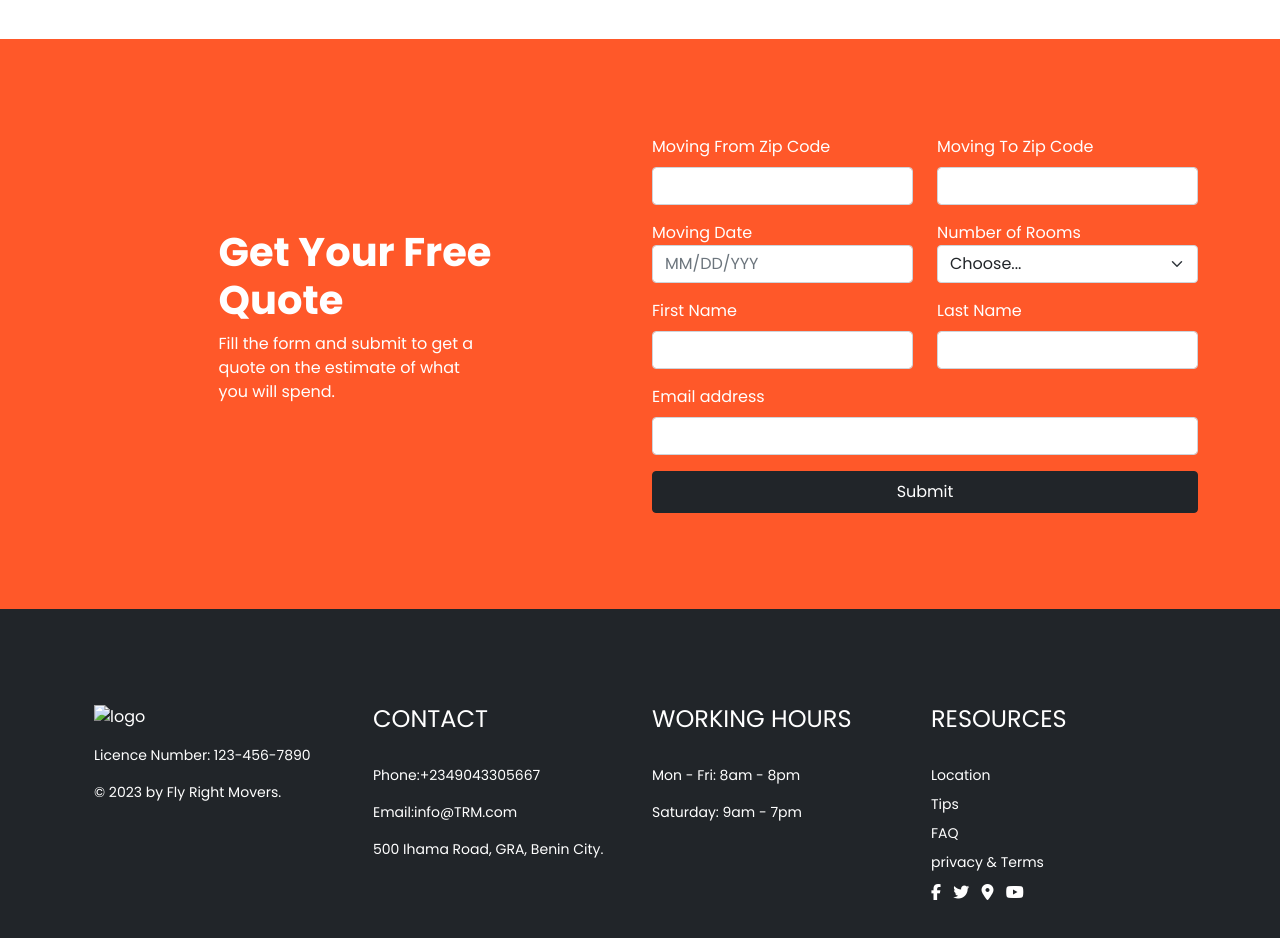
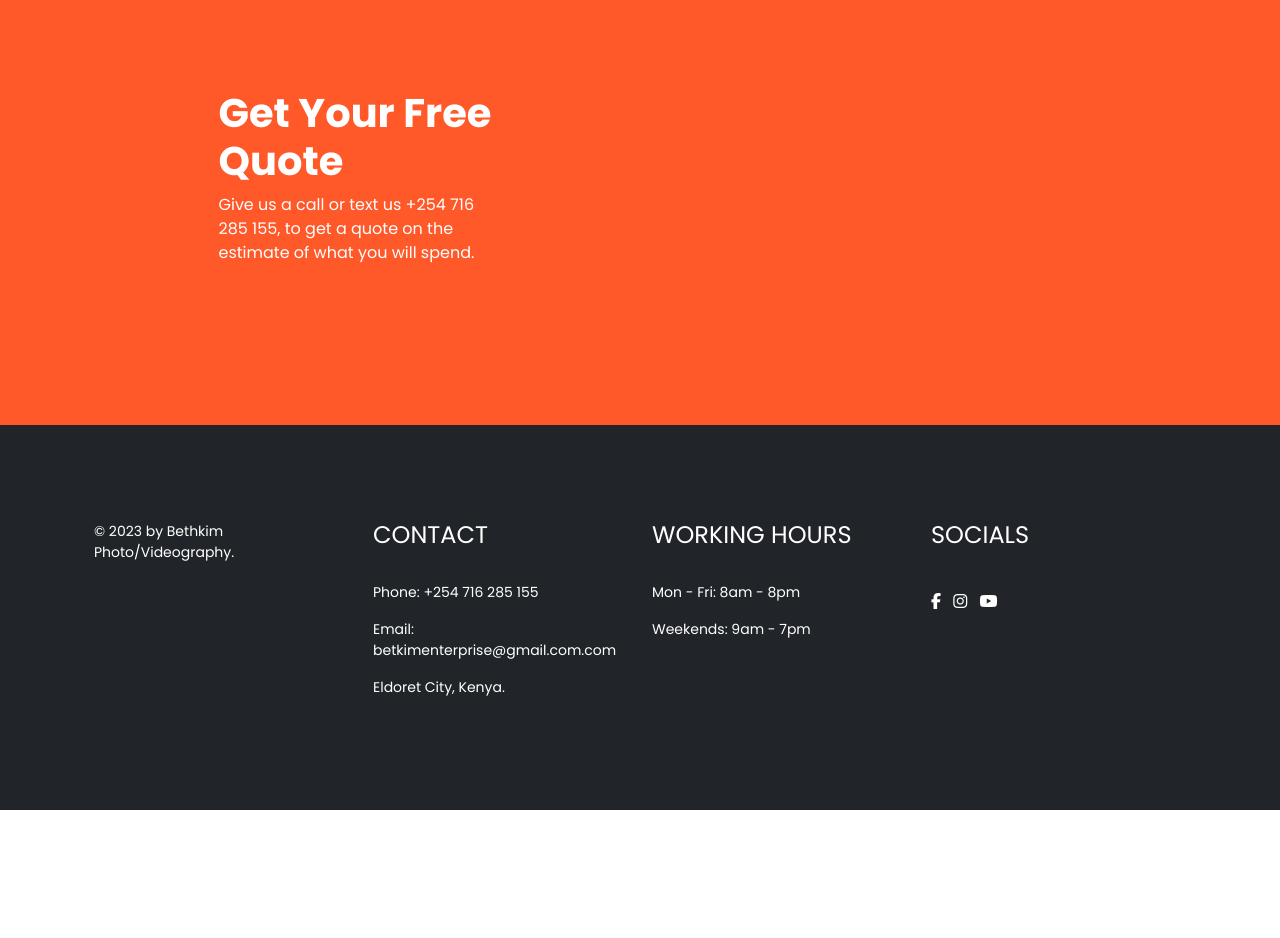
Before and after one commit to eyern/bethkim, a plain HTML site: page contact.html in a window 1280 px wide. Shown: the part 1420-2358 px from the top of the page. After the commit the page ends 2230 px from the top, so only its background shows below. Drawn offline with nearby package versions, Linux system fonts and the light colour scheme; grey boxes are pictures that could not be loaded.

Commit message:
contact info update

```diff
--- a/contact.html
+++ b/contact.html
@@ -24,7 +24,6 @@
         <!-- Navigation section -->
     <nav class="navbar navbar-expand-lg navbar-dark bg-dark">
         <div class="container">
-            <a class="navbar-brand text-primary" href="#"><img src="img/Logo.svg" alt="logo"></a>
             <button class="navbar-toggler" type="button" data-bs-toggle="collapse"
                 data-bs-target="#navbarSupportedContent" aria-controls="navbarSupportedContent"
                 aria-expanded="false" aria-label="Toggle navigation">
@@ -52,7 +51,7 @@
             <div class="col-lg-6 col-md-6 main-colorbg">
                 <div class="h1-text d-flex justify-content-center align-items-center" style="height: 500px;">
                     <div data-aos="fade-up" data-aos-delay="200" data-aos-easing="ease-in" data-aos-duration="1000">
-                        <h1 class="fs-1 fw-bolder text-white w-75">Let's Get You Moving</h1>
+                        <h1 class="fs-1 fw-bolder text-white w-75">Let's Get You Started</h1>
                     </div>
                 </div>
             </div>
@@ -60,9 +59,8 @@
                 <div class="d-flex justify-content-center align-items-center" style="min-height: 300px;">
                     <div data-aos="fade-up" data-aos-delay="200" data-aos-easing="ease-in" data-aos-duration="1000">
                         <div class="about-text container pt-4">
-                            <p>The Right Movers provides full service on your moving day by coming prepared with shrink-wrap to wrap all your furniture before the move to minimize scuffs & stains that can result from the moving process. Also included is the disassembling & reassembling of all items that can not be transported in one piece. We disassemble & reassemble: Beds, Sectional desks, Shelves out of bookcases, Entertainment units, China Cabinets, Sectional Sofas and more.</p>
-                            <p>Whether it’s just a few items that need to be moved to another room, or an entire apartment or house, Rhe Right Movers is the cost-effective option. Our moving services will eliminate the hassle of renting a van and doing the heavy lifting yourself. What makes packmyload unique is that once you arrive at your destination, we will be there to assist in additional chores to alleviate the stress of your move!</p>
-                            <p>We also deliver and furniture throughout Lagos and around Nigeria. If you’ve just invested in a fantastic piece of furniture, why let anyone but an experienced professional handle it? Our team are fit, friendly and most important of all, they’re specially trained to handle expensive and delicate items. We offer comprehensive packing service packing for furniture; special equipment and material for handling furniture and sensible pricing</p>
+                            <p>The Right Movers provides full service on your photo sessions day by coming prepared with shrink-wrap to wrap all your furniture before the move to minimize scuffs & stains that can result from the moving process. Also included is the disassembling & reassembling of all items that can not be transported in one piece. We disassemble & reassemble: Beds, Sectional desks, Shelves out of bookcases, Entertainment units, China Cabinets, Sectional Sofas and more.</p>
+                            <p>Whether it’s just a few pictures that need to be captured to another room, or an entire apartment or house, Rhe Right Movers is the cost-effective option. Our services will eliminate the hassle of renting a van and doing the heavy lifting yourself. What makes packmyload unique is that once you arrive at your destination, we will be there to assist in additional chores to alleviate the stress of your move!</p>
                         </div>
                     </div>
                 </div>
@@ -77,17 +75,16 @@
             <div class="col-lg-6 col-md-6">
                 <div class=" d-flex justify-content-center align-items-center">
                     <div data-aos="fade-up" data-aos-delay="200" data-aos-easing="ease-in" data-aos-duration="1000">
-                        <h1 class="fs-1 fw-bolder text-center text-md-start pb-4">Fly Right Movers<br> Main Office</h1>
+                        <h1 class="fs-1 fw-bolder text-center text-md-start pb-4">Bethkim Photo/Videography<br> Main Office</h1>
                     </div>
                 </div>
             </div>
             <div class="col-lg-6 col-md-6">
                 <div class=" d-flex justify-content-center align-items-center">
                     <div data-aos="fade-up" data-aos-delay="200" data-aos-easing="ease-in" data-aos-duration="1000">
-                        <p class="">Licence Number: 123-456-7890</p>
-                        <p>Phone: 234-904-330-5667 </p>
-                        <p>Email: info@TRM.com</p>
-                        <p class="text-muted pt-3">500 Ihama Road, GRA<br> Benin City, Nigeria.</p>
+                        <p>Phone: +254 716 285 155</p>
+                        <p>Email: bethkimenterprise@gmail.com</p>
+                        <p class="text-muted pt-3">Kipkorgot, <br> Eldoret City, Kenya.</p>
                     </div>
                 </div>
             </div>
@@ -107,102 +104,36 @@
                     <div data-aos="fade-up" data-aos-delay="100" data-aos-easing="ease-in" data-aos-duration="1000" class=" pt-5 pb-5 d-flex flex-column justify-content-center align-items-center">
                         <div class="quote-text w-50 text-center text-md-start">
                             <h2 class="text-white fs-1 fw-bolder">Get Your Free Quote</h2>
-                            <p class="text-white">Fill the form and submit to get a quote on the estimate of what you will spend.</p>
+                            <p class="text-white">Give us a call or text us +254 716 285 155, to get a quote on the estimate of what you will spend.</p>
                         </div>
                     </div>
-                </div>
-                <div class="col-lg-6 col-md-6">
-                    <div data-aos="fade-up" data-aos-delay="100" data-aos-easing="ease-in" data-aos-duration="1000">
-                        <div class="row">
-                            <div class="col-lg-6 col-md-6">
-                                <form>
-                                    <div class="mb-3">
-                                        <label for="inputZip" class="form-label text-white">Moving From Zip Code</label>
-                                        <input type="text" class="form-control" id="inputZip">
-                                    </div>
-                                    <div class="mb-3">
-                                        <label class="control-label text-white" for="date">Moving Date</label>
-                                        <input class="form-control " id="date" name="date" placeholder="MM/DD/YYY" type="text"/>
-                                    </div>
-                                    <div class="mb-3">
-                                        <label for="formGroupExampleInput" class="form-label text-white">First Name</label>
-                                        <input type="text" class="form-control" id="formGroupExampleInput">
-                                    </div>
-                                  </form>
-                            </div>
-                            <div class="col-lg-6 col-md-6">
-                                <form>
-                                    <div class="mb-3">
-                                        <label for="inputZip" class="form-label text-white">Moving To Zip Code</label>
-                                        <input type="text" class="form-control" id="inputZip">
-                                    </div>
-                                    <div class="mb-3">
-                                        <label for="inputState" class="form-label mb-0 text-white">Number of Rooms</label>
-                                        <select id="inputState" class="form-select">
-                                        <option selected disabled>Choose...</option>
-                                        <option>Studio</option>
-                                        <option>1 Bedroom</option>
-                                        <option>2 Bedroom</option>
-                                        <option>3 Bedroom</option>
-                                        <option>4 Bedroom</option>
-                                        <option>5+ Bedroom</option>
-                                        </select>
-                                    </div>
-
-                                    <div class="mb-3">
-                                        <label for="formGroupExampleInput" class="form-label text-white">Last Name</label>
-                                        <input type="text" class="form-control" id="formGroupExampleInput">
-                                    </div>
-                                  </form>
-                            </div>
-                        </div>
-                    </div>
-                    <form>
-                        <div data-aos="fade-up" data-aos-delay="100" data-aos-easing="ease-in" data-aos-duration="1000">
-                            <div class="mb-3">
-                                <label for="exampleInputEmail1" class="form-label text-white">Email address</label>
-                                <input type="email" class="form-control" id="exampleInputEmail1">
-                            </div>
-                            <button type="submit" class="btn btn-dark w-100 pt-2 pb-2">Submit</button>
-                        </div>
-                    </form>
                 </div>
             </div>
         </div>
     </section>
-
     <footer>
         <section id="footer-container" class="bg-dark">
             <div class="container pt-5 pb-5">
                 <div class="row text-white pt-5 pb-5 m-auto text-center text-md-start text-wrap">
                     <div class="col-lg-3 col-md-3">
-                        <div class="logo">
-                            <img src="img/Logo.svg" alt="logo">
-                        </div>
-                        <p style="font-size: 14px;" class="pt-3">Licence Number: 123-456-7890</p>
-                        <p style="font-size: 14px;">&copy  2023 by Fly Right Movers.</p>
+                        <p style="font-size: 14px;">&copy  2023 by Bethkim Photo/Videography.</p>
                     </div>
                     <div class="col-lg-3 col-md-3">
                         <h4 class="pb-4">CONTACT</h4>
-                        <p style="font-size: 14px;">Phone:+2349043305667</p>
-                        <p style="font-size: 14px;">Email:info@TRM.com</p>
-                        <p style="font-size: 14px;">500 Ihama Road, GRA, Benin City.</p>
+                        <p style="font-size: 14px;">Phone: +254 716 285 155</p>
+                        <p style="font-size: 14px;">Email: betkimenterprise@gmail.com.com</p>
+                        <p style="font-size: 14px;">Eldoret City, Kenya.</p>
                     </div>
                     <div class="col-lg-3 col-md-3">
                         <h4 class="pb-4">WORKING HOURS</h4>
                         <p style="font-size: 14px;">Mon - Fri: 8am - 8pm</p>
-                        <p style="font-size: 14px;">Saturday: 9am - 7pm</p>
+                        <p style="font-size: 14px;">Weekends: 9am - 7pm</p>
                     </div>
                     <div class="col-lg-3 col-md-3">
-                        <h4 class="pb-4">RESOURCES</h4>
-                        <a href="#" class="d-block text-decoration-none text-white pb-2" style="font-size: 14px;">Location</a>
-                        <a href="#" class="d-block text-decoration-none text-white pb-2" style="font-size: 14px;">Tips</a>
-                        <a href="#" class="d-block text-decoration-none text-white pb-2" style="font-size: 14px;">FAQ</a>
-                        <a href="#" class="d-block text-decoration-none text-white" style="font-size: 14px;">privacy & Terms</a>
+                        <h4 class="pb-4">SOCIALS</h4>
                         <div class="social-links pt-2">
                             <a href="#"><i class="fa-brands fa-facebook-f text-white pe-2"></i></a>
-                            <a href="#"><i class="fa-brands fa-twitter text-white pe-2"></i></a>
-                            <a href="#"><i class="fa-solid fa-location-dot text-white pe-2"></i></a>
+                            <a href="#"><i class="fa-brands fa-instagram text-white pe-2"></i></a>
                             <a href="#"><i class="fa-brands fa-youtube text-white"></i></a>
                         </div>
                     </div>
```
